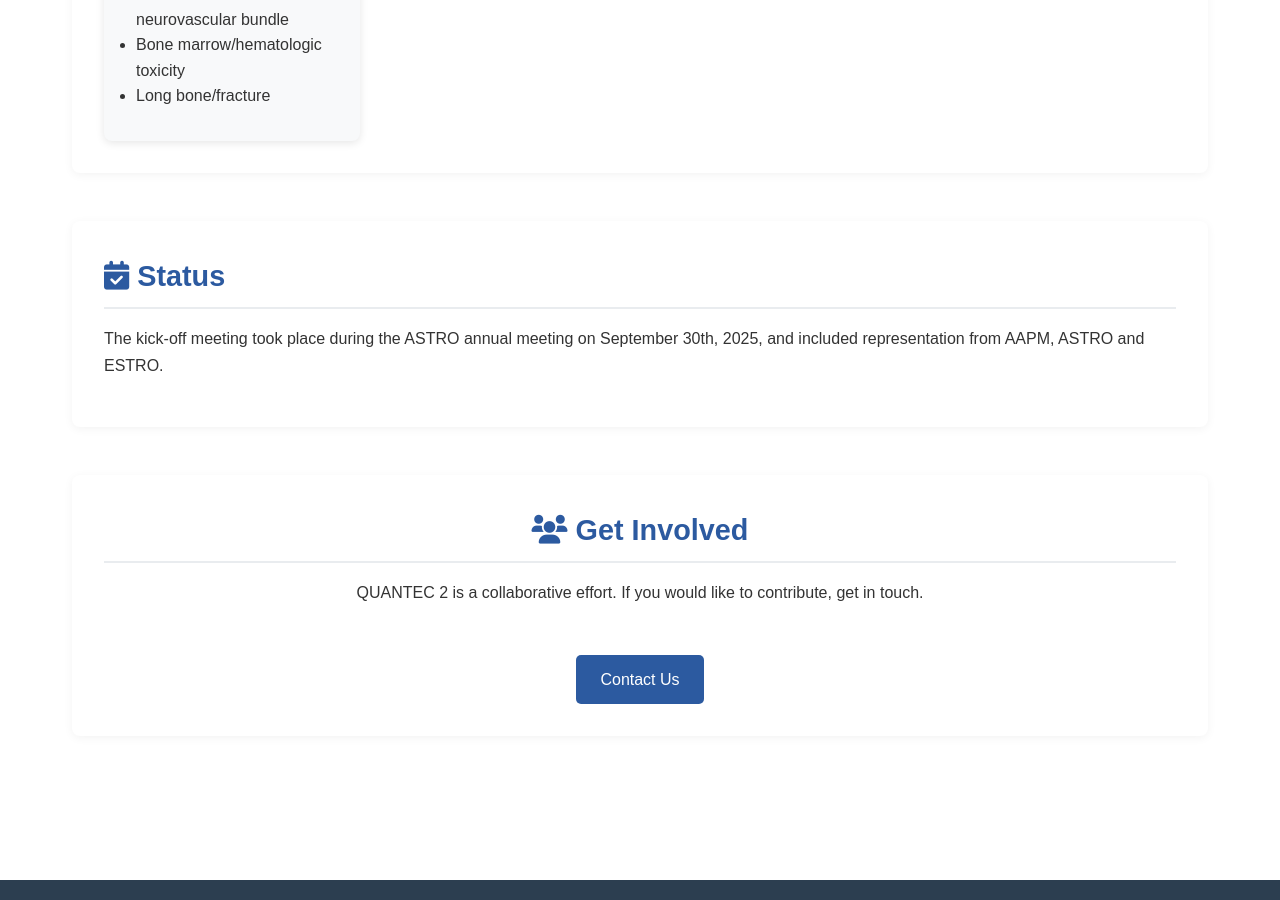
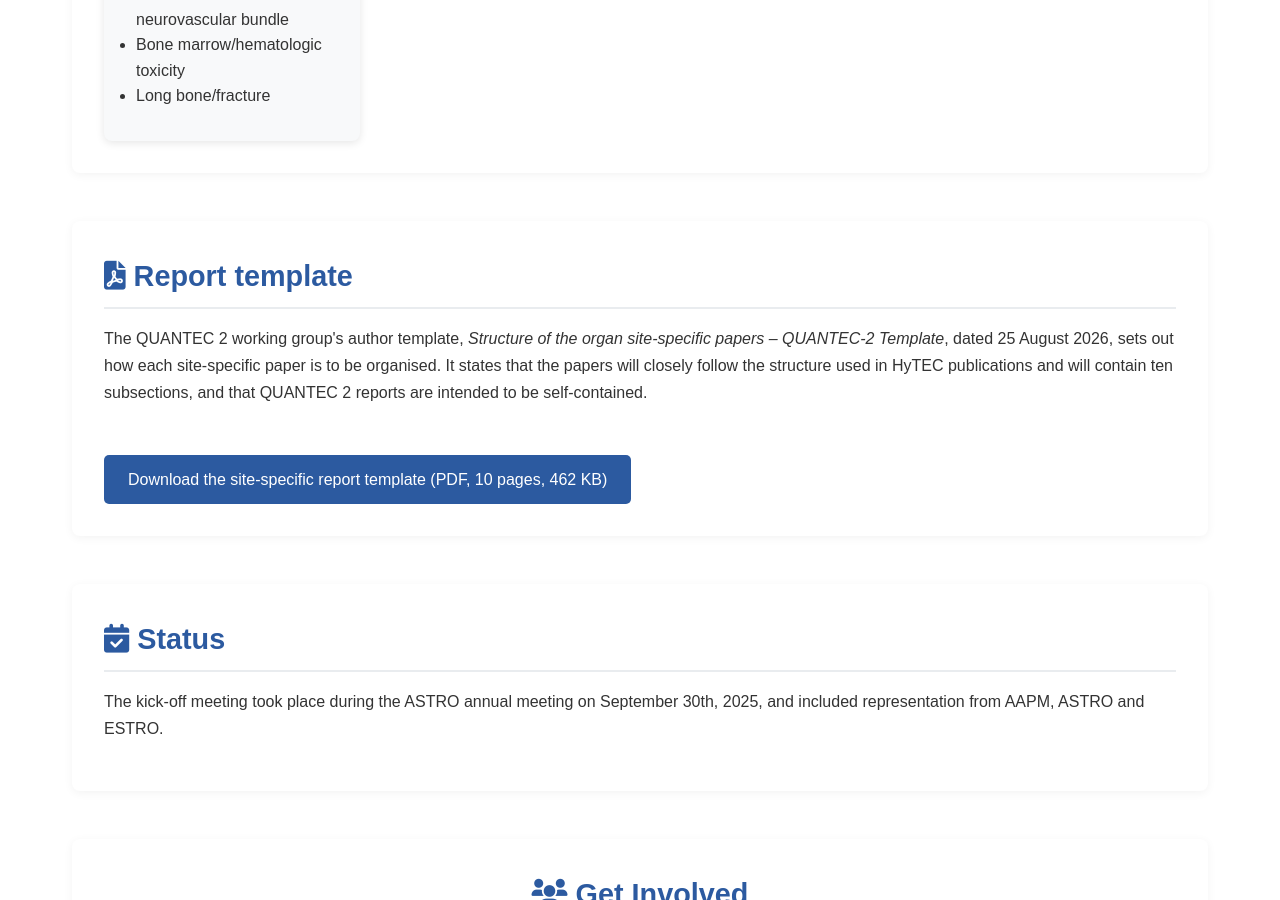
Before and after one commit to brianmanderson/QuantecWebSite, a Jekyll site: the page built from quantec-2.html, in a window 1280 px wide and 900 px high, scrolled down 1785 px. Built offline with Jekyll 4.4.1, drawn with Linux system fonts in a browser that asks for light colours.

Commit message:
Publish the QUANTEC 2 site-specific report template as a downloadable PDF
The working group's author template — "Structure of the organ site-specific
papers – QUANTEC-2 Template", dated 25 August 2026 — was sitting in docs/,
which _config.yml excludes from the build, so it was reachable only to
someone with a clone.

Move it into the published tree at assets/documents/ under a URL-safe,
date-stamped name so a later revision can sit beside it, and link it from a
new "Report template" section on /quantec-2/, between "Sites and toxicities"
and "Status", with a matching third subnav pill.

The section's prose is drawn from the document's own first page and says no
more than that page does: papers follow the HyTEC structure in ten
subsections, and reports are intended to be self-contained. The link carries
format, page count and size, opens in a new tab, and deliberately has no
download attribute — readers open it inline and save from there.

The site owner holds this document and authorised publishing it. The
.gitignore note about never hosting PDFs is about the copyrighted Elsevier
papers under docs/papers/, which stay out of git; this file is the working
group's own and is a different matter.

CREDITS.md gains a Documents section for it, with the rights line and the
author attribution left as explicit placeholders for the owner to confirm.
Step 3 of the release skill — the expected _site tree — gains
assets/documents so the next person does not read the PDF as a stray file.

Co-Authored-By: Claude Opus 5 <noreply@anthropic.com>

```diff
--- a/quantec-2.html
+++ b/quantec-2.html
@@ -14,6 +14,7 @@ permalink: /quantec-2/
     <nav class="subnav" aria-label="QUANTEC 2 sections">
         <a href="#objectives">Objectives</a>
         <a href="#sites">Sites &amp; toxicities</a>
+        <a href="#report-template">Report template</a>
     </nav>
 </section>
 
@@ -85,6 +86,16 @@ permalink: /quantec-2/
     </div>
 </section>
 
+<section class="content-section" id="report-template">
+    <h3><i class="fas fa-file-pdf"></i> Report template</h3>
+
+    <p>The QUANTEC 2 working group's author template, <em>Structure of the organ site-specific papers &ndash; QUANTEC-2 Template</em>, dated 25 August 2026, sets out how each site-specific paper is to be organised. It states that the papers will closely follow the structure used in HyTEC publications and will contain ten subsections, and that QUANTEC 2 reports are intended to be self-contained.</p>
+
+    <div class="mt-3">
+        <a href="{{ '/assets/documents/quantec-2-site-specific-reports-2026-08-25.pdf' | relative_url }}" class="btn" target="_blank" rel="noopener">Download the site-specific report template (PDF, 10 pages, 462&nbsp;KB)</a>
+    </div>
+</section>
+
 <section class="content-section">
     <h3><i class="fas fa-calendar-check"></i> Status</h3>
     <p>The kick-off meeting took place during the ASTRO annual meeting on September 30th, 2025, and included representation from AAPM, ASTRO and ESTRO.</p>
```
Also changed, not shown: CREDITS.md (+12 -0 lines), .claude/skills/release/SKILL.md, 1 other file.
